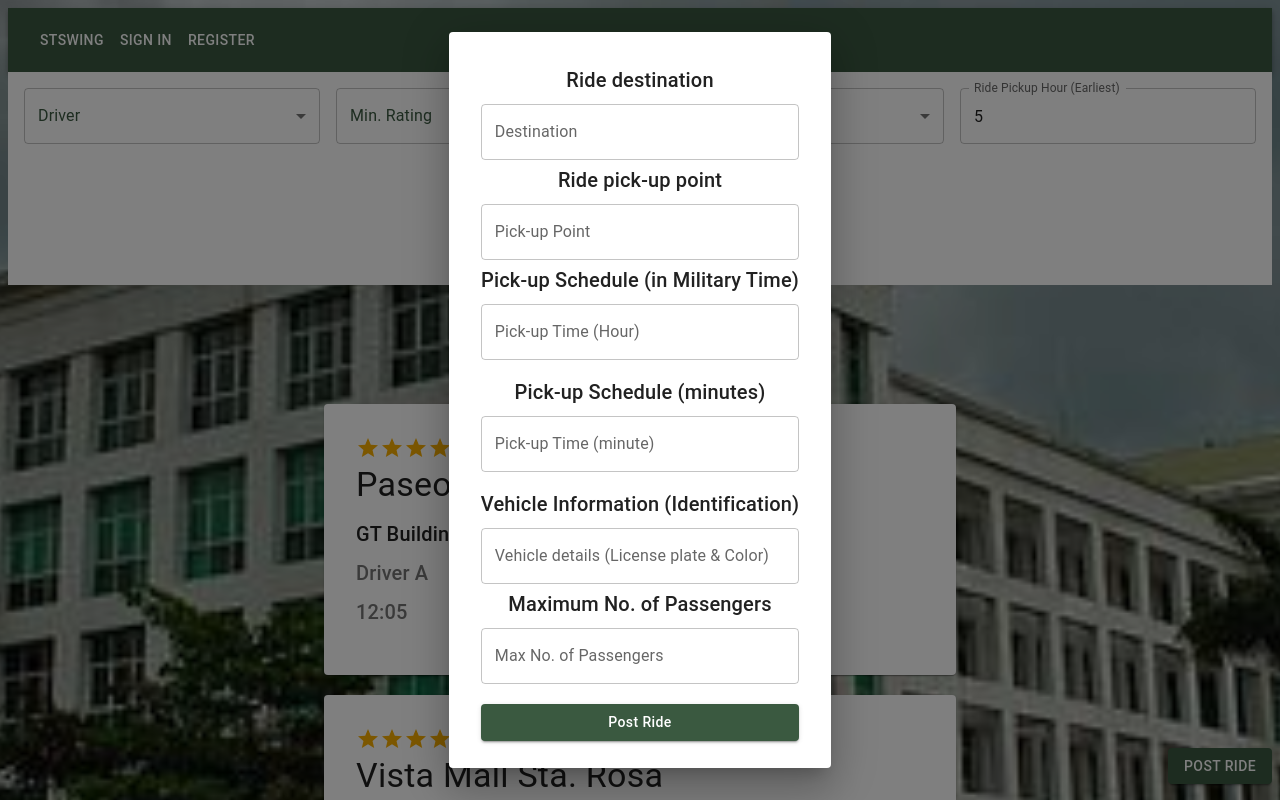
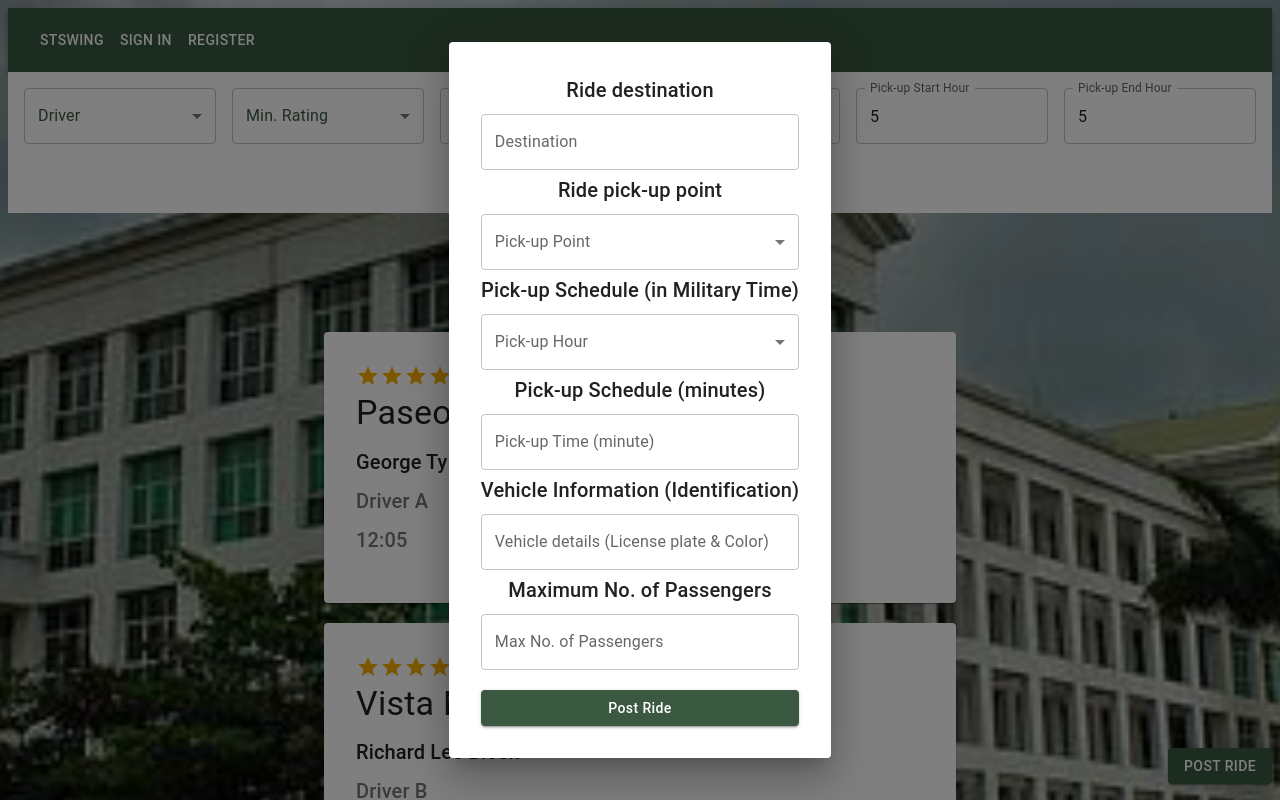
Before and after one commit to jeanneeugenie/STSWENG-XX23, a React (Create React App) app in the folder clientside/: page /homepage in a window 1280 px wide. Both pictures are taken after typing "5", "5" into the empty fields and a click on the button "POST RIDE". Shown: the top 800 px of the page. Built offline with nearby package versions, Linux system fonts and the light colour scheme.

Commit message:
pushing a revised homepage for ride postings

```diff
--- a/clientside/src/components/header/filters.js
+++ b/clientside/src/components/header/filters.js
@@ -1,24 +1,25 @@
 import React, { useState } from 'react';
 import { Box, Grid, TextField, FormControl, InputLabel, Select, MenuItem, Button } from '@mui/material';
-
 
 const FilterSection = ({ onApplyFilter }) => {
     // declare as blank selection first
   const [driver, setDriver] = useState('');
   const [rating, setRating] = useState('');
+  const [pickupPoint, setPickupPoint] = useState('');
   const [destination, setDestination] = useState('');
   const [startHour, setStartHour] = useState('');
   const [endHour, setEndHour] = useState('');
 
   const handleApplyFilter = () => {
-    const filters = { driver, rating, destination, startHour, endHour };
+    const filters = { driver, rating, pickupPoint, destination, startHour, endHour };
     onApplyFilter(filters);
   };
 
   return (
-    <Box sx={{ padding: 2, backgroundColor: 'white', color: 'white' }}>
-      <Grid container spacing={2} justifyContent="center">
-        <Grid item xs={12} sm={6} md={3}>
+    <Box sx={{ padding: 2, backgroundColor: 'white' }}>
+      <Grid container spacing={2} justifyContent="center" alignItems="center">
+        {/* Driver Filter */}
+        <Grid item xs={12} sm={6} md={2}>
           <FormControl fullWidth>
             <InputLabel sx={{ color: '#3A5940' }}>Driver</InputLabel>
             <Select
@@ -32,7 +33,9 @@ const FilterSection = ({ onApplyFilter }) => {
             </Select>
           </FormControl>
         </Grid>
-        <Grid item xs={12} sm={6} md={3}>
+
+        {/* Rating Filter */}
+        <Grid item xs={12} sm={6} md={2}>
           <FormControl fullWidth>
             <InputLabel sx={{ color: '#3A5940' }}>Min. Rating</InputLabel>
             <Select
@@ -43,28 +46,56 @@ const FilterSection = ({ onApplyFilter }) => {
               <MenuItem value="">All</MenuItem>
               <MenuItem value="5">5 Stars</MenuItem>
               <MenuItem value="4">4 Stars</MenuItem>
+              <MenuItem value="3">3 Stars</MenuItem>
+              <MenuItem value="2">2 Stars</MenuItem>
+              <MenuItem value="1">1 Star</MenuItem>
             </Select>
           </FormControl>
         </Grid>
-        <Grid item xs={12} sm={6} md={3}>
+
+        {/* Pick-up Point Filter */}
+        <Grid item xs={12} sm={6} md={2}>
           <FormControl fullWidth>
-            <InputLabel sx={{ color: '#3A5940' }}>Drop off</InputLabel>
+            <InputLabel sx={{ color: '#3A5940' }}>Pick-up Point</InputLabel>
+            <Select
+              value={pickupPoint}
+              onChange={(e) => setPickupPoint(e.target.value)}
+              sx={{ backgroundColor: 'white', color: '#3A5940' }}
+            >
+              <MenuItem value="">All</MenuItem>
+              <MenuItem value="George Ty Building">George Ty Building</MenuItem>
+              <MenuItem value="Richard Lee Block">Richard Lee Block</MenuItem>
+              <MenuItem value="Milagros R. del Rosario Building">Milagros R. del Rosario Building</MenuItem>
+              <MenuItem value="Enrique Razon Building">Enrique Razon Building</MenuItem>
+              <MenuItem value="University Hall">University Hall</MenuItem>
+              <MenuItem value="Covered Court/West Canopy">Covered Court/West Canopy</MenuItem>
+              <MenuItem value="LC2 Annex">LC2 Annex</MenuItem>
+            </Select>
+          </FormControl>
+        </Grid>
+
+        {/* Destination Filter */}
+        <Grid item xs={12} sm={6} md={2}>
+          <FormControl fullWidth>
+            <InputLabel sx={{ color: '#3A5940' }}>Destination</InputLabel>
             <Select
               value={destination}
               onChange={(e) => setDestination(e.target.value)}
               sx={{ backgroundColor: 'white', color: '#3A5940' }}
             >
               <MenuItem value="">All</MenuItem>
-              <MenuItem value="MRR">MRR</MenuItem>
-              <MenuItem value="GT">GT Building</MenuItem>
-              <MenuItem value="RL">RL Building</MenuItem>
+              <MenuItem value="Paseo Outlets">Paseo Outlets</MenuItem>
+              <MenuItem value="Vista Mall Sta. Rosa">Vista Mall Sta. Rosa</MenuItem>
+              {/* Add more destination options here */}
             </Select>
           </FormControl>
         </Grid>
-        <Grid item xs={12} sm={6} md={3}>
+
+        {/* Start Hour Filter */}
+        <Grid item xs={12} sm={6} md={2}>
           <TextField
             type="number"
-            label="Ride Pickup Hour (Earliest)"
+            label="Pick-up Start Hour"
             value={startHour}
             onChange={(e) => setStartHour(e.target.value)}
             sx={{ backgroundColor: 'white', color: '#3A5940' }}
@@ -72,10 +103,12 @@ const FilterSection = ({ onApplyFilter }) => {
             InputProps={{ inputProps: { min: 0, max: 23 } }}
           />
         </Grid>
-        <Grid item xs={12} sm={6} md={3}>
+
+        {/* End Hour Filter */}
+        <Grid item xs={12} sm={6} md={2}>
           <TextField
             type="number"
-            label="Ride Pickup Hour (Latest)"
+            label="Pick-up End Hour"
             value={endHour}
             onChange={(e) => setEndHour(e.target.value)}
             sx={{ backgroundColor: 'white', color: '#3A5940' }}
@@ -84,11 +117,17 @@ const FilterSection = ({ onApplyFilter }) => {
           />
         </Grid>
       </Grid>
+
+      {/* Apply Filter Button */}
       <Box sx={{ textAlign: 'center', marginTop: 2 }}>
         <Button
           variant="contained"
           onClick={handleApplyFilter}
-          sx={{ backgroundColor: '#3A5940', '&:hover': { backgroundColor: '#578158' } }}
+          sx={{
+            backgroundColor: '#3A5940',
+            '&:hover': { backgroundColor: '#578158' },
+            textTransform: 'none',
+          }}
         >
           Apply Filter
         </Button>
--- a/clientside/src/pages/HomePage.js
+++ b/clientside/src/pages/HomePage.js
@@ -1,7 +1,8 @@
-import React, {useState} from 'react';
+import React, { useState } from 'react';
 import RidePostCard from '../components/cards/ridepost';
 import FilterSection from '../components/header/filters';
-import {Button, Dialog, DialogContent, DialogActions, TextField, Typography, Rating} from '@mui/material';
+import { Button, Dialog, DialogContent, DialogActions, TextField, Typography, Rating, MenuItem, Select, InputLabel, FormControl } from '@mui/material';
+
 const HomePage = ({ isDriver }) => {
     const centeredContainer = {
         display: 'flex',
@@ -10,6 +11,7 @@ const HomePage = ({ isDriver }) => {
         justifyContent: 'center',
         minHeight: '100vh'
     };
+
     const stickyButton = {
         position: 'sticky',
         bottom: '2%',
@@ -17,6 +19,7 @@ const HomePage = ({ isDriver }) => {
         display: 'flex',
         justifyContent: 'flex-end',
     };
+
     const [filters, setFilters] = useState({});
     const [dialogState, setDialogState] = useState(false);
     const [selectedRide, setSelectedRide] = useState(null);
@@ -24,8 +27,8 @@ const HomePage = ({ isDriver }) => {
     const [bookedRide, setBookedRide] = useState(null);
 
     const tempData = [
-        { id: 1, driver: 'Driver A', rating: 5, pickupPoint: 'GT Building', destination: 'Paseo Outlets', pickupHour: '12', pickupMinute: '5', carDetails: 'ABC 1234, White Toyota Fortuner', maxPass: 4},
-        { id: 2, driver: 'Driver B', rating: 4, pickupPoint: 'MRR', destination: 'Vista Mall Sta. Rosa', pickupHour: '10', pickupMinute: '30', carDetails: 'DEF 5678, Black Isuzu D-Max', maxPass: 3},
+        { id: 1, driver: 'Driver A', rating: 5, pickupPoint: 'George Ty Building', destination: 'Paseo Outlets', pickupHour: '12', pickupMinute: '5', carDetails: 'ABC 1234, White Toyota Fortuner', maxPass: 4 },
+        { id: 2, driver: 'Driver B', rating: 4, pickupPoint: 'Richard Lee Block', destination: 'Vista Mall Sta. Rosa', pickupHour: '10', pickupMinute: '30', carDetails: 'DEF 5678, Black Isuzu D-Max', maxPass: 3 },
     ];
 
     const filterRides = tempData.filter((ride) => {
@@ -38,6 +41,7 @@ const HomePage = ({ isDriver }) => {
             (!filters.endHour || ride.pickupHour <= parseInt(filters.endHour, 10))
         );
     });
+
     const openDialog = () => {
         setDialogState(true);
     };
@@ -45,6 +49,7 @@ const HomePage = ({ isDriver }) => {
     const closeDialog = () => {
         setDialogState(false);
     };
+
     const openRideDetails = (ride) => {
         setSelectedRide(ride);
         setDetailsDialogOpen(true);
@@ -54,32 +59,53 @@ const HomePage = ({ isDriver }) => {
         setDetailsDialogOpen(false);
         setSelectedRide(null);
     };
+
     const getRide = (rideDetails) => {
         setBookedRide(rideDetails);
-        console.log(bookedRide)
-        //alert(`You have booked the ride to ${rideDetails.destination}`);
+        console.log(bookedRide);
     };
+
+    // Function to validate minutes between 00 and 59
+    const handleMinuteChange = (e) => {
+        const value = e.target.value;
+        if (value >= 0 && value <= 59) {
+            setFilters({ ...filters, pickupMinute: value });
+        }
+    };
+
     return (
-
         <div>
             <FilterSection onApplyFilter={setFilters} />
             <div style={centeredContainer}>
                 {filterRides.map((ride) => (
-                <RidePostCard key={ride.id} rating = {ride.rating} destination = {ride.destination} pickupPoint = {ride.pickupPoint}
-                driver = {ride.driver} pickupHour = {ride.pickupHour} pickupMinute = {ride.pickupMinute} getRide={getRide} carDetails = {ride.carDetails} maxPass = {ride.maxPass}
-                openRideDetails={() => openRideDetails(ride)}/>
+                    <RidePostCard
+                        key={ride.id}
+                        rating={ride.rating}
+                        destination={ride.destination}
+                        pickupPoint={ride.pickupPoint}
+                        driver={ride.driver}
+                        pickupHour={ride.pickupHour}
+                        pickupMinute={ride.pickupMinute}
+                        getRide={getRide}
+                        carDetails={ride.carDetails}
+                        maxPass={ride.maxPass}
+                        openRideDetails={() => openRideDetails(ride)}
+                    />
                 ))}
             </div>
-            { isDriver && (
+            {isDriver && (
                 <div style={stickyButton}>
-                <Button variant="contained"  onClick={openDialog}
+                    <Button
+                        variant="contained"
+                        onClick={openDialog}
                         sx={{
                             backgroundColor: '#3A5940',
                             '&:hover': {
                                 backgroundColor: '#578158',
                             },
                         }}>
-                Post Ride </Button>
+                        Post Ride
+                    </Button>
                 </div>
             )}
             <Dialog open={dialogState} onClose={closeDialog}>
@@ -89,8 +115,7 @@ const HomePage = ({ isDriver }) => {
                         flexDirection: 'column',
                         alignItems: 'center',
                         padding: '2rem',
-                    }}
-                >
+                    }}>
                     <Typography variant="h6">
                         Ride destination
                     </Typography>
@@ -103,33 +128,53 @@ const HomePage = ({ isDriver }) => {
                     <Typography variant="h6">
                         Ride pick-up point
                     </Typography>
-                    <TextField
-                        fullWidth
+                    <FormControl fullWidth margin="dense">
+                        <InputLabel>Pick-up Point</InputLabel>
+                        <Select
+                            value={filters.pickupPoint || ''}
+                            onChange={(e) => setFilters({ ...filters, pickupPoint: e.target.value })}
                             label="Pick-up Point"
-                        variant="outlined"
-                        margin="dense"
-                    />
+                        >
+                            <MenuItem value="George Ty Building">George Ty Building</MenuItem>
+                            <MenuItem value="Richard Lee Block">Richard Lee Block</MenuItem>
+                            <MenuItem value="Milagros R. del Rosario Building">Milagros R. del Rosario Building</MenuItem>
+                            <MenuItem value="Enrique Razon Building">Enrique Razon Building</MenuItem>
+                            <MenuItem value="University Hall">University Hall</MenuItem>
+                            <MenuItem value="Covered Court/West Canopy">Covered Court/West Canopy</MenuItem>
+                            <MenuItem value="LC2 Annex">LC2 Annex</MenuItem>
+                        </Select>
+                    </FormControl>
+
                     <Typography variant="h6">
                         Pick-up Schedule (in Military Time)
                     </Typography>
-                    <TextField
-                        type = "number"
-                        fullWidth
-                        label="Pick-up Time (Hour)"
-                        variant="outlined"
-                        margin="dense"
-                        sx={{ marginBottom: '1rem' }}
-                    />
+                    <FormControl fullWidth margin="dense">
+                        <InputLabel>Pick-up Hour</InputLabel>
+                        <Select
+                            value={filters.pickupHour || ''}
+                            onChange={(e) => setFilters({ ...filters, pickupHour: e.target.value })}
+                            label="Pick-up Hour"
+                        >
+                            {[...Array(24).keys()].map((hour) => (
+                                <MenuItem key={hour} value={hour}>
+                                    {hour < 10 ? `0${hour}` : hour}
+                                </MenuItem>
+                            ))}
+                        </Select>
+                    </FormControl>
+
                     <Typography variant="h6">
                         Pick-up Schedule (minutes)
                     </Typography>
                     <TextField
-                        type = "number"
+                        type="number"
                         fullWidth
                         label="Pick-up Time (minute)"
                         variant="outlined"
                         margin="dense"
-                        sx={{ marginBottom: '1rem' }}
+                        value={filters.pickupMinute || ''}
+                        onChange={handleMinuteChange}
+                        inputProps={{ min: 0, max: 59 }}
                     />
                     <Typography variant="h6">
                         Vehicle Information (Identification)
@@ -163,14 +208,12 @@ const HomePage = ({ isDriver }) => {
                                     backgroundColor: '#578158',
                                 },
                                 textTransform: 'none',
-                            }}
-                        >
+                            }}>
                             Post Ride
                         </Button>
                     </DialogActions>
                 </DialogContent>
             </Dialog>
-
 
             <Dialog open={detailsDialogOpen} onClose={closeDetails}>
                 <DialogContent
@@ -179,8 +222,7 @@ const HomePage = ({ isDriver }) => {
                         flexDirection: 'column',
                         alignItems: 'left',
                         padding: '2rem',
-                    }}
-                >
+                    }}>
                     <Rating
                         name="driver-rating"
                         value={selectedRide?.rating || 0}
@@ -217,16 +259,13 @@ const HomePage = ({ isDriver }) => {
                                     backgroundColor: '#578158',
                                 },
                                 textTransform: 'none',
-                            }}
-                        >
+                            }}>
                             Book Ride
-
                         </Button>
                     </DialogActions>
                 </DialogContent>
             </Dialog>
         </div>
-
     );
 }
 
```
Lines whose indentation alone changed are shown as unchanged.
